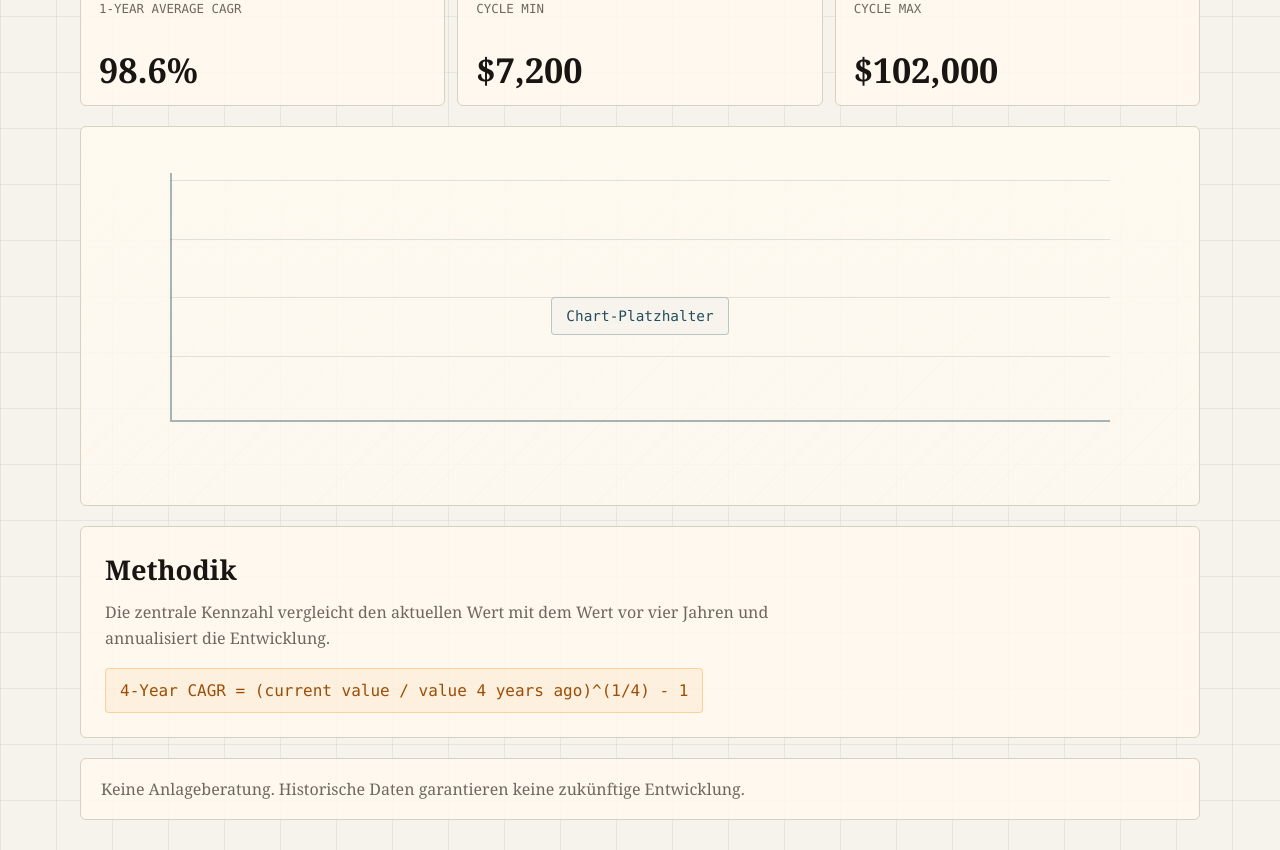
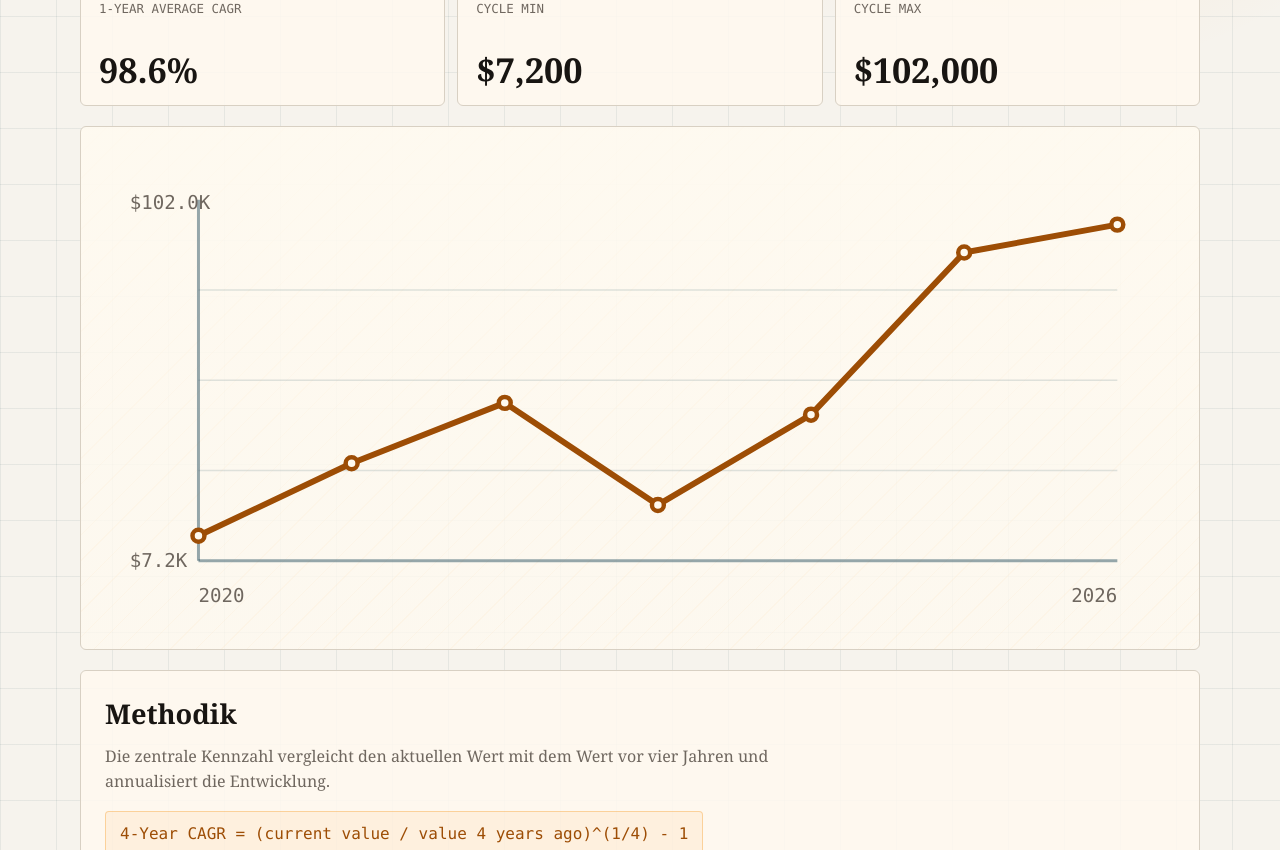
Before and after one commit to lausebengel2004/btc-cycle-compass, a React (Vite) app: page / in a window 1280 px wide. Shown: the part 600-1450 px from the top of the page. Built offline with nearby package versions, Linux system fonts and the light colour scheme.

Commit message:
feat: add local SVG BTC cycle chart

```diff
--- a/package.json
+++ b/package.json
@@ -1,7 +1,7 @@
 {
   "name": "btc-cycle-compass",
   "private": true,
-  "version": "0.2.0",
+  "version": "0.3.0",
   "type": "module",
   "scripts": {
     "dev": "vite",
--- a/src/App.jsx
+++ b/src/App.jsx
@@ -1,4 +1,4 @@
-import { ChartPlaceholder } from './components/ChartPlaceholder.jsx'
+import { BtcCycleChart } from './components/BtcCycleChart.jsx'
 import { Disclaimer } from './components/Disclaimer.jsx'
 import { Header } from './components/Header.jsx'
 import { KpiGrid } from './components/KpiGrid.jsx'
@@ -10,7 +10,7 @@ export default function App() {
     <main className="app-shell">
       <Header />
       <KpiGrid items={kpis} />
-      <ChartPlaceholder />
+      <BtcCycleChart />
       <Methodology />
       <Disclaimer />
     </main>
--- /dev/null
+++ b/src/components/BtcCycleChart.jsx
@@ -0,0 +1,126 @@
+import { btcHistoricalSample } from '../data/btcHistoricalSample.js'
+import { createChartPoints, createSvgPath, getMinMax } from '../utils/chartUtils.js'
+
+const chartBounds = {
+  left: 64,
+  right: 680,
+  top: 34,
+  bottom: 276,
+}
+
+function formatCompactUsd(value) {
+  return new Intl.NumberFormat('en-US', {
+    style: 'currency',
+    currency: 'USD',
+    notation: 'compact',
+    maximumFractionDigits: 1,
+  }).format(value)
+}
+
+function formatYear(date) {
+  return new Date(`${date}T00:00:00`).getFullYear()
+}
+
+export function BtcCycleChart() {
+  const points = createChartPoints(btcHistoricalSample, chartBounds)
+
+  if (points.length === 0) {
+    return (
+      <section className="chart-panel" aria-label="BTC Verlauf">
+        <div className="chart-frame">
+          <p>Keine Chart-Daten verfügbar.</p>
+        </div>
+      </section>
+    )
+  }
+
+  const path = createSvgPath(points)
+  const closes = points.map((point) => point.close)
+  const { min, max } = getMinMax(closes)
+  const firstPoint = points[0]
+  const lastPoint = points.at(-1)
+
+  return (
+    <section className="chart-panel" aria-label="BTC Verlauf">
+      <div className="chart-frame chart-frame--data">
+        <svg
+          className="btc-chart"
+          viewBox="0 0 720 320"
+          role="img"
+          aria-labelledby="btc-chart-title btc-chart-description"
+        >
+          <title id="btc-chart-title">BTC Verlauf aus Beispieldaten</title>
+          <desc id="btc-chart-description">
+            Linienchart mit lokalen Bitcoin-Schlusskursen von{' '}
+            {formatYear(firstPoint.date)} bis {formatYear(lastPoint.date)}.
+          </desc>
+
+          <line
+            className="btc-chart__axis"
+            x1={chartBounds.left}
+            y1={chartBounds.top}
+            x2={chartBounds.left}
+            y2={chartBounds.bottom}
+          />
+          <line
+            className="btc-chart__axis"
+            x1={chartBounds.left}
+            y1={chartBounds.bottom}
+            x2={chartBounds.right}
+            y2={chartBounds.bottom}
+          />
+
+          {[0.25, 0.5, 0.75].map((ratio) => {
+            const y =
+              chartBounds.top + (chartBounds.bottom - chartBounds.top) * ratio
+
+            return (
+              <line
+                key={ratio}
+                className="btc-chart__grid-line"
+                x1={chartBounds.left}
+                y1={y}
+                x2={chartBounds.right}
+                y2={y}
+              />
+            )
+          })}
+
+          <path className="btc-chart__line" d={path} />
+
+          {points.map((point) => (
+            <circle
+              key={point.date}
+              className="btc-chart__point"
+              cx={point.x}
+              cy={point.y}
+              r="4"
+            />
+          ))}
+
+          <text className="btc-chart__label" x="18" y={chartBounds.top + 6}>
+            {formatCompactUsd(max)}
+          </text>
+          <text className="btc-chart__label" x="18" y={chartBounds.bottom + 4}>
+            {formatCompactUsd(min)}
+          </text>
+          <text
+            className="btc-chart__label"
+            x={chartBounds.left}
+            y={chartBounds.bottom + 28}
+          >
+            {formatYear(firstPoint.date)}
+          </text>
+          <text
+            className="btc-chart__label"
+            x={chartBounds.right}
+            y={chartBounds.bottom + 28}
+            textAnchor="end"
+          >
+            {formatYear(lastPoint.date)}
+          </text>
+        </svg>
+      </div>
+    </section>
+  )
+}
--- a/src/styles.css
+++ b/src/styles.css
@@ -172,6 +172,53 @@ h1 {
   font-size: 0.9rem;
 }
 
+.chart-frame--data {
+  display: block;
+  padding: 22px;
+}
+
+.chart-frame--data::before {
+  display: none;
+}
+
+.btc-chart {
+  position: relative;
+  z-index: 1;
+  display: block;
+  width: 100%;
+  min-height: 300px;
+}
+
+.btc-chart__axis {
+  stroke: rgba(36, 77, 92, 0.48);
+  stroke-width: 2;
+}
+
+.btc-chart__grid-line {
+  stroke: rgba(36, 77, 92, 0.14);
+  stroke-width: 1;
+}
+
+.btc-chart__line {
+  fill: none;
+  stroke: var(--accent-dark);
+  stroke-linecap: round;
+  stroke-linejoin: round;
+  stroke-width: 4;
+}
+
+.btc-chart__point {
+  fill: var(--panel);
+  stroke: var(--accent-dark);
+  stroke-width: 3;
+}
+
+.btc-chart__label {
+  fill: var(--muted);
+  font-family: ui-monospace, SFMono-Regular, Consolas, 'Liberation Mono', monospace;
+  font-size: 0.8rem;
+}
+
 .content-section,
 .disclaimer {
   border: 1px solid var(--line);
--- /dev/null
+++ b/src/utils/chartUtils.js
@@ -0,0 +1,49 @@
+export function getMinMax(values) {
+  if (values.length === 0) {
+    return { min: 0, max: 0 }
+  }
+
+  return {
+    min: Math.min(...values),
+    max: Math.max(...values),
+  }
+}
+
+export function scaleLinear(value, inputMin, inputMax, outputMin, outputMax) {
+  if (inputMax === inputMin) {
+    return (outputMin + outputMax) / 2
+  }
+
+  const ratio = (value - inputMin) / (inputMax - inputMin)
+  return outputMin + ratio * (outputMax - outputMin)
+}
+
+export function createSvgPath(points) {
+  return points
+    .map((point, index) => `${index === 0 ? 'M' : 'L'} ${point.x} ${point.y}`)
+    .join(' ')
+}
+
+export function createChartPoints(data, bounds) {
+  const validData = data.filter(
+    (item) => item.date && Number.isFinite(item.close),
+  )
+
+  if (validData.length === 0) {
+    return []
+  }
+
+  const sortedData = [...validData].sort((a, b) => a.date.localeCompare(b.date))
+  const closes = sortedData.map((item) => item.close)
+  const { min, max } = getMinMax(closes)
+  const padding = (max - min || max || 1) * 0.08
+  const yMin = min - padding
+  const yMax = max + padding
+
+  return sortedData.map((item, index) => ({
+    date: item.date,
+    close: item.close,
+    x: scaleLinear(index, 0, sortedData.length - 1, bounds.left, bounds.right),
+    y: scaleLinear(item.close, yMin, yMax, bounds.bottom, bounds.top),
+  }))
+}
```
Also changed, not shown: 2 other files (tests, documents, lock files or other folders).
